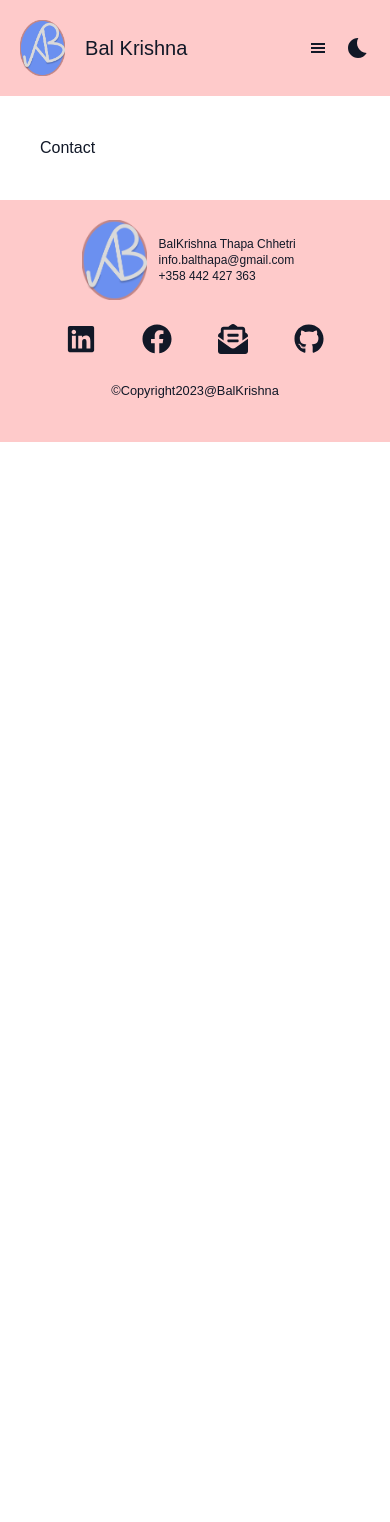
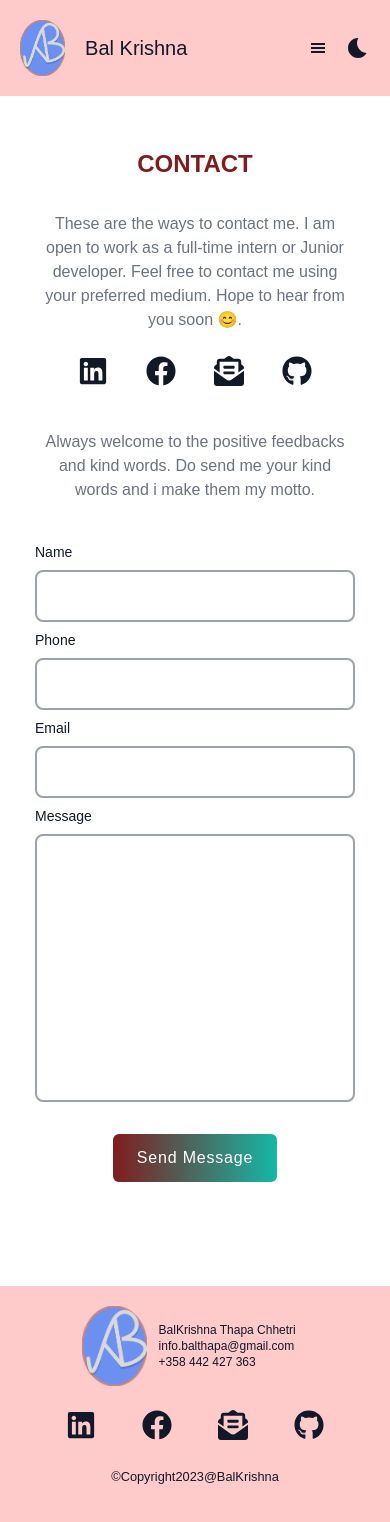
Before and after one commit to BalThapa/My-portfolio-react-, a React (Create React App) app: page /contact in a window 390 px wide. Shown: the top 1522 px of the page. Before the commit the page ends 844 px from the top, so only its background shows below. Built offline with nearby package versions, Linux system fonts and the light colour scheme.

Commit message:
Contact section done with contact form sending message

```diff
--- /dev/null
+++ b/src/components/ui/Card2.jsx
@@ -0,0 +1,28 @@
+import React from 'react';
+
+const Card2 = ({ image, title, subtitle, link, linkName, width }) => {
+  return (
+    <div className="flex w-full items-center justify-start p-5 shadow-lg dark:shadow-gray-100 rounded-xl duration-300 ease-in-out hover:scale-110">
+      <img src={image} alt={title} className="w-32 h-32 mr-5" />
+      <div className="flex flex-col">
+        <h1 className="text-2xl lg:text-3xl">{title}</h1>
+        <p className="max-w-md font-light text-gray-500 mb-2 text-sm md:text-base">
+          {subtitle}
+        </p>
+        <a href={link} className="text-blue-600 underline">
+          {linkName}
+        </a>
+        {width && (
+          <div className="mt-2 h-5 w-full bg-neutral-200 dark:bg-neutral-600 rounded-md">
+            <div
+              className="h-5 bg-red-900 rounded-md"
+              style={{ width }}
+            ></div>
+          </div>
+        )}
+      </div>
+    </div>
+  );
+};
+
+export default Card2;
--- a/src/pages/Contact.jsx
+++ b/src/pages/Contact.jsx
@@ -1,11 +1,62 @@
 import React from 'react';
+import Socials from '../components/Socials';
 
 const Contact = () => {
     return (
-        <main className=' dark:bg-gray-900 text-gray-900 dark:text-white p-10 px-30 md:px-40 lg:px-52 '>
-        <div>
-            Contact
-        </div>
+        <main className=' dark:bg-gray-900 text-gray-900 dark:text-white p-10 px-30 md:px-40 lg:px-52 flex flex-col items-center'>
+            <div>
+            <h1 className='flex justify-center py-3 text-2xl lg:text-3xl uppercase font-bold text-red-900'>Contact</h1>
+            <p className='max-w-xl text-center font-light text-gray-500 pt-5'>
+                These are the ways to contact me. I am open to work as a full-time intern or Junior developer. Feel free to contact
+                me using your preferred medium. Hope to hear from you soon 😊.
+            </p>
+            </div>
+
+            <Socials/>
+            <p className='max-w-xl text-center font-light text-gray-500 pt-5'>
+                Always welcome to the positive feedbacks and kind words. Do send me your kind words and i make them my motto.
+            </p>
+            <div className='p-8 text-left w-96'>
+                <form action="https://getform.io/f/023f4462-b9f3-4a86-8179-fe52ce06f66d"
+                         method='POST'>
+                    <div className='gap-4 w-full'>
+                        <div className='flex flex-col'>
+                            <label className='capitalize text-sm py-2 font-extralight'>name</label>
+                            <input
+                            type="text"
+                            name='name'
+                            className='border-2 rounded-lg p-3 flex focus:outline-none border-gray-400 dark:bg-gray-900 dark-text-white'/>
+                        </div>
+                        <div className='flex flex-col'>
+                            <label className='capitalize text-sm py-2 font-extralight'>phone</label>
+                            <input
+                            type="text"
+                            name='phone'
+                            className='border-2 rounded-lg p-3 flex focus:outline-none border-gray-400 dark:bg-gray-900 dark-text-white'/>
+                        </div>
+                        <div className='flex flex-col'>
+                            <label className='capitalize text-sm py-2 font-extralight'>email</label>
+                            <input
+                            type="text"
+                            name='email'
+                            className='border-2 rounded-lg p-3 flex focus:outline-none border-gray-400 dark:bg-gray-900 dark-text-white'/>
+                        </div>
+                        <div className='flex flex-col'>
+                            <label className='capitalize text-sm py-2 font-extralight'>Message</label>
+                            <textarea
+                            name='message'
+                            rows='10'
+                            className='border-2 rounded-lg p-3 flex focus:outline-none border-gray-400 dark:bg-gray-900 dark-text-white resize-none'></textarea>
+                        </div>
+                    </div>
+                    <div className='flex items-center justify-center'>
+                        <button className='my-8 bg-gradient-to-r from-red-900 to-teal-500 text-white px-6 py-3 rounded-md tracking-wider cursor-pointer hover:scale-105 duration-200'>Send Message</button>
+                    </div>
+                </form>
+
+
+            </div>
+
         </main>
     );
 };
--- a/src/pages/Projects.jsx
+++ b/src/pages/Projects.jsx
@@ -1,10 +1,11 @@
 import React from 'react';
+import Card2 from '../components/ui/Card2';
 
 const Projects = () => {
     return (
         <main className=' dark:bg-gray-900 text-gray-900 dark:text-white p-10 px-30 md:px-40 lg:px-52 '>
         <div>
-            My projects
+            <Card2/>
         </div>
         </main>
     );
--- a/src/pages/Skills.jsx
+++ b/src/pages/Skills.jsx
@@ -26,7 +26,7 @@ const Skills = () => {
     return (
         <main className=' dark:bg-gray-900 text-gray-900 dark:text-white p-10 px-30 md:px-40 lg:px-52 '>
             <h1 className='flex justify-center py-3 text-2xl lg:text-3xl uppercase font-bold text-red-900'>Skills</h1>
-            <p>While moving along with my life and studying BBA from Centria UAS and Full Stack Development program from Business College Helsinki, I get the opportunity to sharpen my diverse skills set in both technical and soft skills. With
+            <p className=' font-light text-gray-500'>While moving along with my life and studying BBA from Centria UAS and Full Stack Development program from Business College Helsinki, I get the opportunity to sharpen my diverse skills set in both technical and soft skills. With
                 a lot of study, practice, failure and success I was able to get myself acquinted with various technologies and tools. Below are the skills and level.  </p>
             <div>
                 <h2 className='flex justify-center py-10 text-xl lg:text-2xl lg:justify-start font-bold text-red-900'>Frontend Technologies</h2>
```
Also changed, not shown: src/components/ui/Card3.jsx (added).
